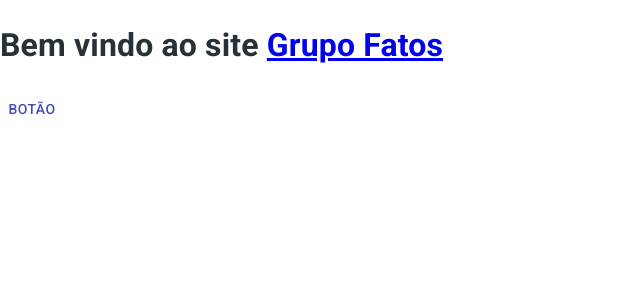
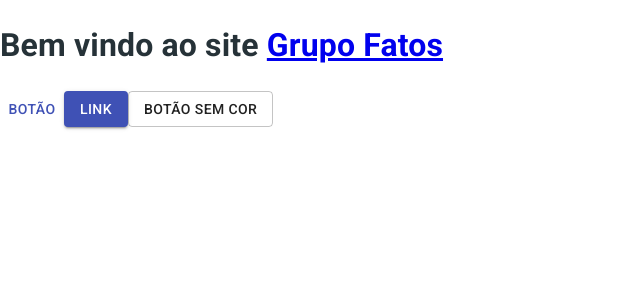
Before and after one commit to Akastro/GrupoFatos, a Next.js app: page / in a window 1280 px wide. Shown: the top 300 px of the page, without its empty margins (0-640 px from the left). Built offline with nearby package versions, Linux system fonts and the light colour scheme.

Commit message:
89° commit

```diff
--- a/src/pages/index.js
+++ b/src/pages/index.js
@@ -10,6 +10,8 @@
         </h1>
 
         <Button variant="text"color="primary">Botão</Button>
+        <Button variant="contained" color="primary" href="#contained-buttons">Link</Button>
+        <Button variant="outlined" color="secundary">Botão Sem cor</Button>
 
 
     </div>
```
